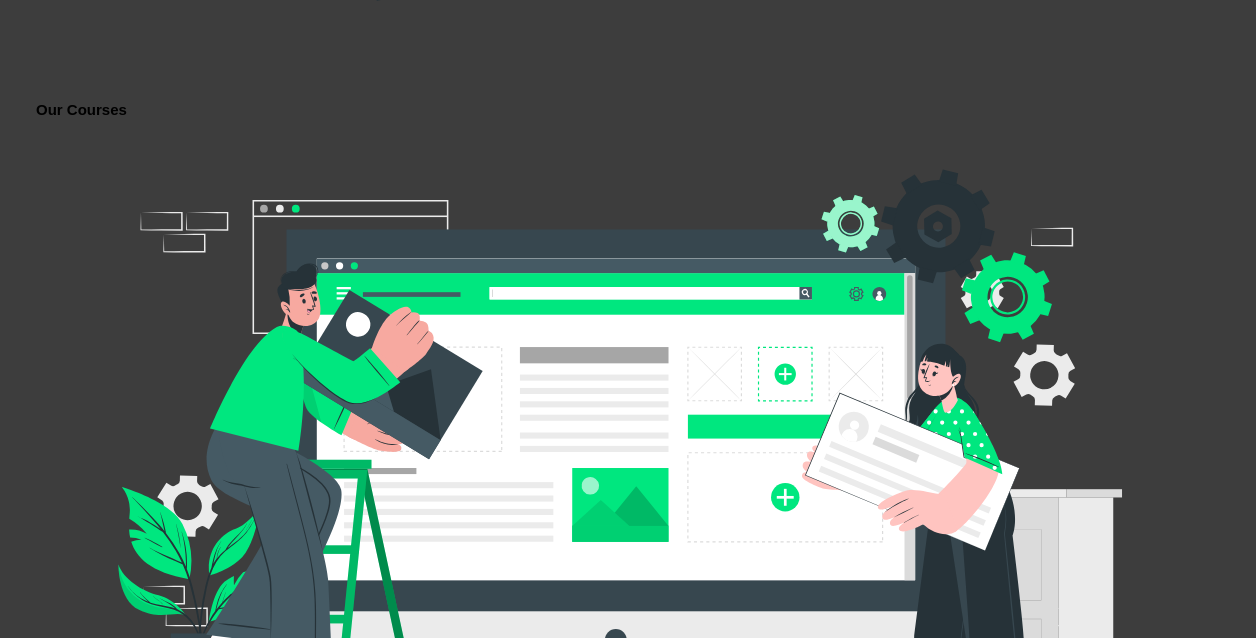
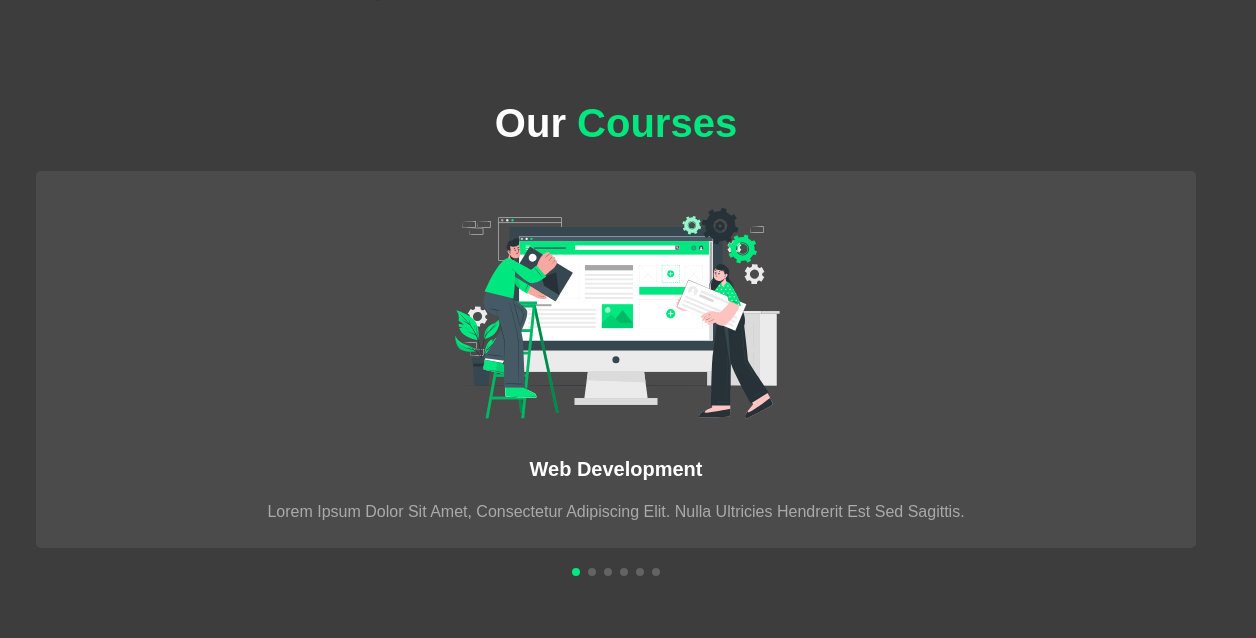
Before and after one commit to felipeluis223/webSiteEducational, a plain HTML site: page index.html in a window 1280 px wide. Shown: the part 1278-1916 px from the top of the page, 24-1280 px from the left. After the commit the page ends 1886 px from the top, so only its background shows below. Drawn offline with nearby package versions, Linux system fonts and the light colour scheme; a web font is replaced by a local one.

Commit message:
conteúdo da home e carrosel de imagens

```diff
--- a/css/style.css
+++ b/css/style.css
@@ -65,6 +65,15 @@ section{
 .btn:hover{
 	background-color: var(--white);
 	color: var(--black);
+}
+.heading{
+	margin-bottom: 2.5rem;
+	text-align: center;
+	font-size: 4rem;
+	color: var(--white);
+}
+.heading span{
+	color: var(--green);
 }
 .header{
 	position: fixed;
@@ -182,7 +191,33 @@ section{
 	font-size: 1.6rem;
 	color: var(--light-white);
 }
-
+.courses .slide{
+	background-color: var(--light-bg);
+	border-radius: .5rem;
+	text-align: center;
+	margin-bottom: 4rem;
+	padding: 2rem;
+}
+.courses .slide img{
+	width: 100%;
+	height: 25rem;
+}
+.courses .slide h3{
+	margin: 1.5rem 0;
+	font-size: 2rem;
+	color: var(--white);
+}
+.courses .slide p{
+	line-height: 2;
+	font-size: 1.6rem;
+	color: var(--light-white);
+}
+.swiper-pagination-bullet{
+	background-color: var(--white);
+}
+.swiper-pagination-bullet-active{
+	background-color: var(--green);
+}
 
 /* media queries */
 @media (max-width: 991px){
--- a/index.html
+++ b/index.html
@@ -5,6 +5,9 @@
 	<meta http-equiv="X-UA-Compatible" content="IE=edge">
 	<meta name="viewport" content="width=device-width, initial-scale=1.0">
 	<title>WebSite Design</title>
+
+	<!-- swiper css link -->
+	<link rel="stylesheet" href="https://cdn.jsdelivr.net/npm/swiper@8/swiper-bundle.min.css" />
 
 	<!-- font awesome cdn link -->
 	<link rel="stylesheet" type="text/css" href="https://cdnjs.cloudflare.com/ajax/libs/font-awesome/6.1.1/css/all.min.css">
@@ -99,50 +102,57 @@
 		<h1 class="heading">
 			our <span>courses</span>
 		</h1>
-		<div class="course-slider">
-			<div class="w">
+		<div class="swiper course-slider">
+			<div class="swiper-wrapper">
 
-				<div class="slide">
+				<div class="swiper-slide slide">
 					<img src="./images/course-1.svg">
 					<h3>web development</h3>
 					<p>Lorem ipsum dolor sit amet, consectetur adipiscing elit. Nulla ultricies hendrerit est sed sagittis.</p>
 				</div>
 
-				<div class="slide">
+				<div class="swiper-slide slide">
 					<img src="./images/course-2.svg">
 					<h3>digital marketing</h3>
 					<p>Lorem ipsum dolor sit amet, consectetur adipiscing elit. Nulla ultricies hendrerit est sed sagittis.</p>
 				</div>
 
-				<div class="slide">
+				<div class="swiper-slide slide">
 					<img src="./images/course-3.svg">
 					<h3>science and biology</h3>
 					<p>Lorem ipsum dolor sit amet, consectetur adipiscing elit. Nulla ultricies hendrerit est sed sagittis.</p>
 				</div>
 
-				<div class="slide">
+				<div class="swiper-slide slide">
 					<img src="./images/course-5.svg">
 					<h3>grafic design</h3>
 					<p>Lorem ipsum dolor sit amet, consectetur adipiscing elit. Nulla ultricies hendrerit est sed sagittis.</p>
 				</div>
 
-				<div class="slide">
+				<div class="swiper-slide slide">
 					<img src="./images/course-6.svg">
 					<h3>teaching</h3>
 					<p>Lorem ipsum dolor sit amet, consectetur adipiscing elit. Nulla ultricies hendrerit est sed sagittis.</p>
 				</div>
 
-				<div class="slide">
+				<div class="swiper-slide slide">
 					<img src="./images/course-7.svg">
 					<h3>enginer</h3>
 					<p>Lorem ipsum dolor sit amet, consectetur adipiscing elit. Nulla ultricies hendrerit est sed sagittis.</p>
 				</div>
 
 			</div>
+
+			<div class="swiper-pagination"></div>
+
 		</div>
 	</section>
 
+	<!-- swiper js link -->
+	<script src="https://cdn.jsdelivr.net/npm/swiper@8/swiper-bundle.min.js"></script>
+
 	<!-- js file -->
 	<script type="text/javascript" src="./js/script.js"></script>
+
 </body>
 </html>
--- a/js/script.js
+++ b/js/script.js
@@ -5,3 +5,24 @@ menuBtn.onclick = ()=>{
 	menuBtn.classList.toggle("fa-times");
 	navbar.classList.toggle("active");
 }
+
+var swiper = new Swiper(".course-slider",{
+	spaceBetween: 20,
+	grabCursor: true,
+	loop: true,
+	pagination: {
+		el:".swiper-pagination",
+		clickable: true,
+	},
+	breakpoints:{
+		540:{
+			slidePerView: 1,
+		},
+		768:{
+			slidePerView: 2,
+		},
+		1024:{
+			slidePerView: 3,
+		}
+	}
+});
```
